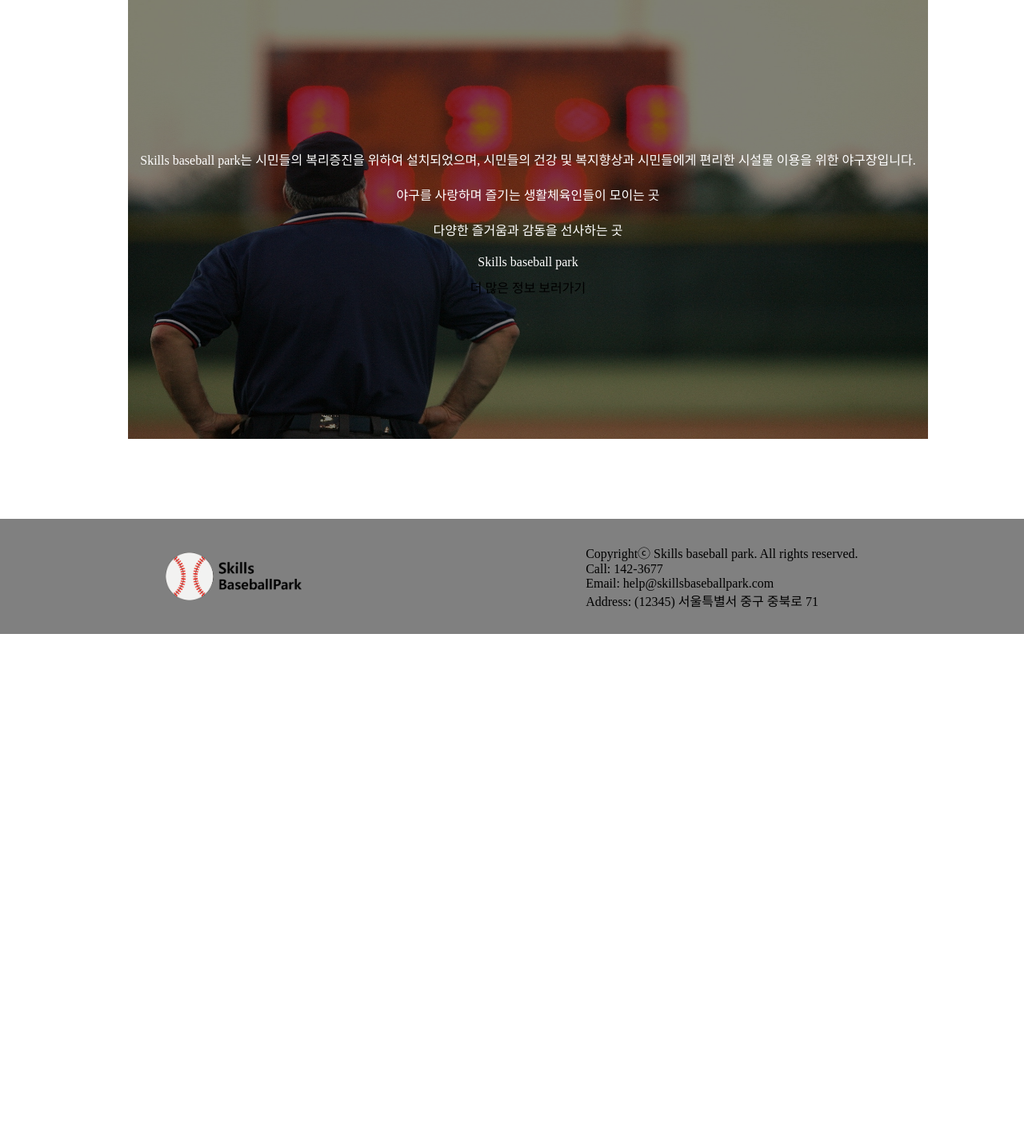
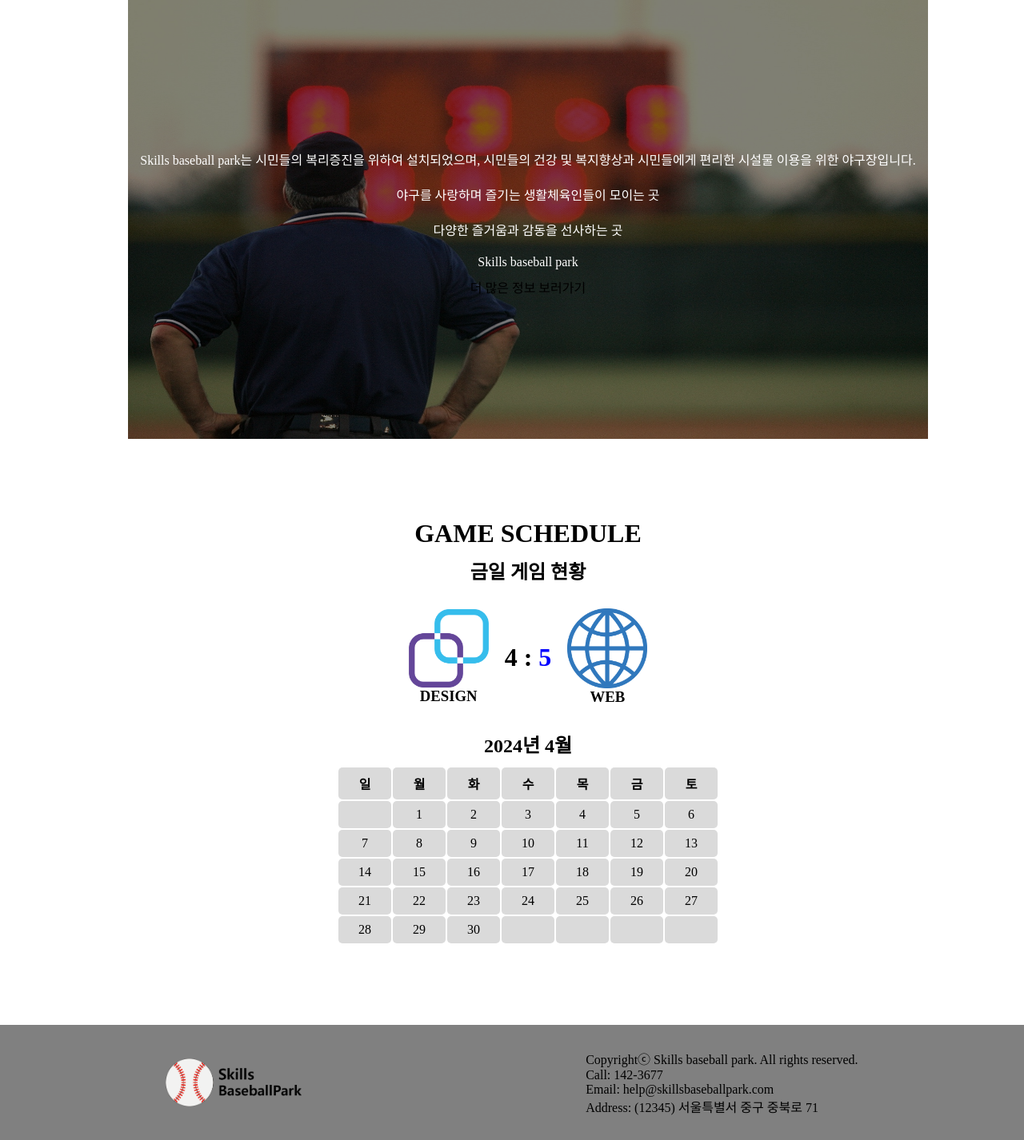
Before and after one commit to doeun07/2024BusanSkills, a PHP site: page / in a window 1280 px wide. Shown: the part 788-2214 px from the top of the page at 80% size. Before the commit the page ends 1581 px from the top, so only its background shows below. Run offline with PHP 8.4, Linux system fonts and the light colour scheme.

Commit message:
game schedule 영역 제작

```diff
--- a/index.html
+++ b/index.html
@@ -45,7 +45,106 @@
             </div>
         </div>
         <!-- information 영역 끝 -->
+
+        <!-- game schedule 영역 시작 -->
+        <div class="main">
+            <h1>GAME SCHEDULE</h1>
+            <div class="today_games">
+                <h2>금일 게임 현황</h2>
+                <div class="today_game">
+                    <div class="team">
+                        <img class="teamLogo" src="./img/Team_Design_logo.png" alt="">
+                        <h3>DESIGN</h3>
+                    </div>
+                    <div>
+                        <h1>4 : <span>5</span></h1>
+                    </div>
+                    <div class="team">
+                        <img class="teamLogo" src="./img/Team_Web_logo.png" alt="">
+                        <h3>WEB</h3>
+                    </div>
+                </div>
+            </div>
+
+            <h2>2024년 4월</h2>
+            <table class="calender">
+                <tr>
+                    <th>일</th>
+                    <th>월</th>
+                    <th>화</th>
+                    <th>수</th>
+                    <th>목</th>
+                    <th>금</th>
+                    <th>토</th>
+                </tr>
+                <tr>
+                    <td></td>
+                    <td>1</td>
+                    <td>2</td>
+                    <td>3</td>
+                    <td>4</td>
+                    <td>5</td>
+                    <td>6</td>
+                </tr>
+                <tr>
+                    <td>7</td>
+                    <td>8</td>
+                    <td>9</td>
+                    <td>10</td>
+                    <td>11</td>
+                    <td>12</td>
+                    <td>13</td>
+                </tr>
+                <tr>
+                    <td>14</td>
+                    <td>15</td>
+                    <td>16</td>
+                    <td>17</td>
+                    <td>18</td>
+                    <td>19</td>
+                    <td><label for="calenderModal">20</label></td>
+                </tr>
+                <tr>
+                    <td>21</td>
+                    <td>22</td>
+                    <td>23</td>
+                    <td>24</td>
+                    <td>25</td>
+                    <td>26</td>
+                    <td>27</td>
+                </tr>
+                <tr>
+                    <td>28</td>
+                    <td>29</td>
+                    <td>30</td>
+                    <td></td>
+                    <td></td>
+                    <td></td>
+                    <td></td>
+                </tr>
+            </table>
+
+        </div>
+        <!-- game schedule 영역 끝 -->
     </div>
+
+    <input id="calenderModal" type="checkbox">
+    <!-- 모달 영역 시작 -->
+    <div id="modal" class="modal">
+        <div class="modal_content">
+            <div class="modal_header">
+                <h2>2024년 4월 20일</h2>
+            </div>
+            <div class="modal_body">
+                <img src="./img/modal_baseball_img.png" alt="">
+                <h3>아직 게임이 없습니다.</h3>
+            </div>
+            <div class="modal_footer">
+                <label for="calenderModal">닫기</label>
+            </div>
+        </div>
+    </div>
+    <!-- 모달 영역 끝 -->
 
     <!-- 푸터 시작 -->
     <footer>
--- a/style.css
+++ b/style.css
@@ -1,3 +1,12 @@
+@keyframes fadein {
+  from {
+      opacity: 0;
+  }
+  to {
+      opacity: 1;
+  }
+}
+
 * {
   margin: 0;
   padding: 0;
@@ -126,3 +135,106 @@ footer {
 .information p {
   margin: 10px 0;
 }
+
+/* 메인페이지 -> game schedule 영역 */
+.teamLogo {
+  width: 100px;
+}
+
+.today_games {
+  margin: 10px 0;
+}
+
+.today_game {
+  display: flex;
+  justify-content: center;
+  align-content: center;
+  margin: 10px 0;
+}
+
+.today_game > div {
+  display: flex;
+  justify-content: center;
+  align-items: center;
+  flex-direction: column;
+}
+
+.today_game span {
+  color: blue;
+}
+
+.team {
+  margin: 20px;
+  transform: scale(1);
+  cursor: pointer;
+  transition: all ease-in-out;
+}
+
+.team:hover {
+  transform: scale(1.2);
+}
+
+.calender {
+  margin: 10px auto;
+}
+
+.calender th,
+.calender td {
+  padding: 8px 25px;
+  background-color: rgb(218, 218, 218);
+  border-radius: 5px;
+  cursor: pointer;
+}
+
+/* 메인페이지 -> game schedule 영역 -> 모달 영역 */
+.modal {
+  margin: 0 auto;
+  background-color: rgba(0, 0, 0, 0.7);
+  width: 100%;
+  height: 100vh;
+  position: fixed;
+  top: 0;
+  left: 0;
+  display: none;
+}
+
+.modal_content {
+  background-color: white;
+  width: 450px;
+  height: 390px;
+  margin: 20px auto;
+  border-radius: 20px;
+}
+
+.modal_body img {
+  width: 300px;
+}
+
+.modal_header {
+  text-align: center;
+  padding: 10px;
+  border-bottom: 1px solid black;
+}
+
+.modal_body {
+  text-align: center;
+  padding: 10px;
+}
+
+.modal_footer {
+  border-top: 1px solid black;
+  text-align: center;
+}
+
+label {
+  cursor: pointer;
+}
+
+#calenderModal:checked ~ #modal {
+  display: block;
+  animation: fadein 0.3s;
+}
+
+#calenderModal {
+  display: none;
+}
```
Also changed, not shown: img/Team_Design_logo.png (added), img/Team_Web_logo.png (added), img/modal_baseball_img.png (added).
